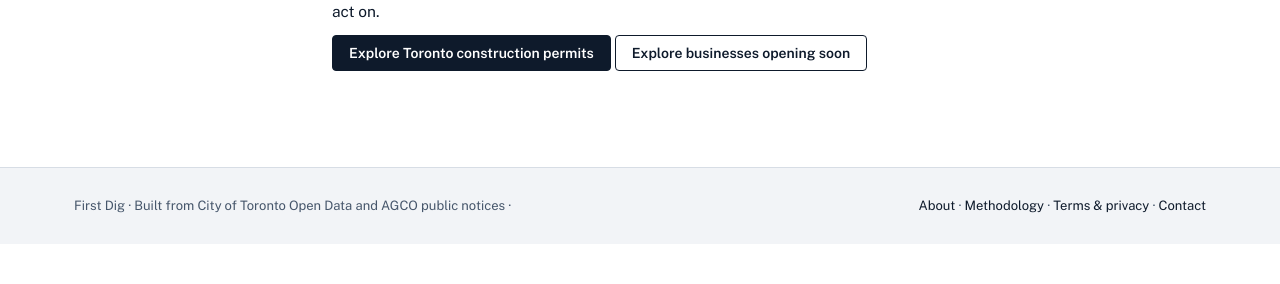
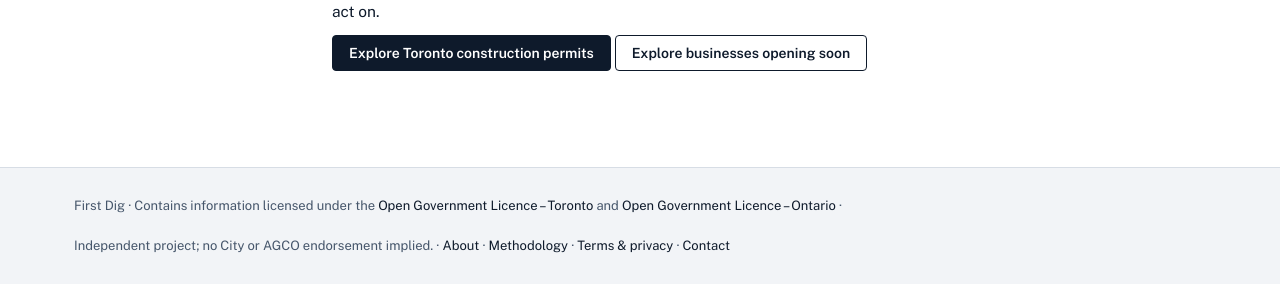
Before and after one commit to gamingyeetmaster-dev/firstdig, a FastAPI app: page /about in a window 1280 px wide. Shown: the part 770-1054 px from the top of the page. Before the commit the page ends 1014 px from the top, so only its background shows below. Run offline with FastAPI, Linux system fonts and the light colour scheme; data that the repository does not hold is empty.

Commit message:
Add licence attribution and independent-project disclosure

```diff
--- a/app/web/templates/base.html
+++ b/app/web/templates/base.html
@@ -3,8 +3,8 @@
 <head>
 <meta charset="utf-8">
 <meta name="viewport" content="width=device-width, initial-scale=1">
-<title>{% block title %}First Dig | Toronto Construction Leads & Permit Intelligence{% endblock %}</title>
-<meta name="description" content="{% block desc %}First Dig turns Toronto building permits and public business filings into searchable construction and opening-soon leads for contractors and local sales teams.{% endblock %}">
+<title>{% block title %}First Dig | Toronto Project & Opening Intelligence{% endblock %}</title>
+<meta name="description" content="{% block desc %}First Dig organizes Toronto building permits and public business filings into source-verifiable project and pre-opening signals.{% endblock %}">
 <meta name="robots" content="index,follow,max-image-preview:large,max-snippet:-1,max-video-preview:-1">
 <meta property="og:site_name" content="First Dig">
 <meta property="og:type" content="website">
@@ -36,8 +36,8 @@
 </div></nav>
 {% block body %}{% endblock %}
 <footer><div class="wrap">
-  <div>First Dig · Built from City of Toronto Open Data and AGCO public notices · {% if last_run %}Last refresh {{ last_run[:16].replace('T',' ') }} UTC{% endif %}</div>
-  <div><a href="/about">About</a> · <a href="/methodology">Methodology</a> · <a href="/terms">Terms &amp; privacy</a> · <a href="mailto:hello@example.com">Contact</a></div>
+  <div>First Dig · Contains information licensed under the <a href="https://open.toronto.ca/open-data-licence/" rel="noopener">Open Government Licence – Toronto</a> and <a href="https://www.ontario.ca/page/open-government-licence-ontario" rel="noopener">Open Government Licence – Ontario</a> · {% if last_run %}Last refresh {{ last_run[:16].replace('T',' ') }} UTC{% endif %}</div>
+  <div>Independent project; no City or AGCO endorsement implied. · <a href="/about">About</a> · <a href="/methodology">Methodology</a> · <a href="/terms">Terms &amp; privacy</a> · <a href="mailto:jackson@firstdig.app">Contact</a></div>
 </div></footer>
 <script src="https://cdnjs.cloudflare.com/ajax/libs/leaflet/1.9.4/leaflet.min.js"></script>
 <script src="/static/app.js?v=2"></script>
```
